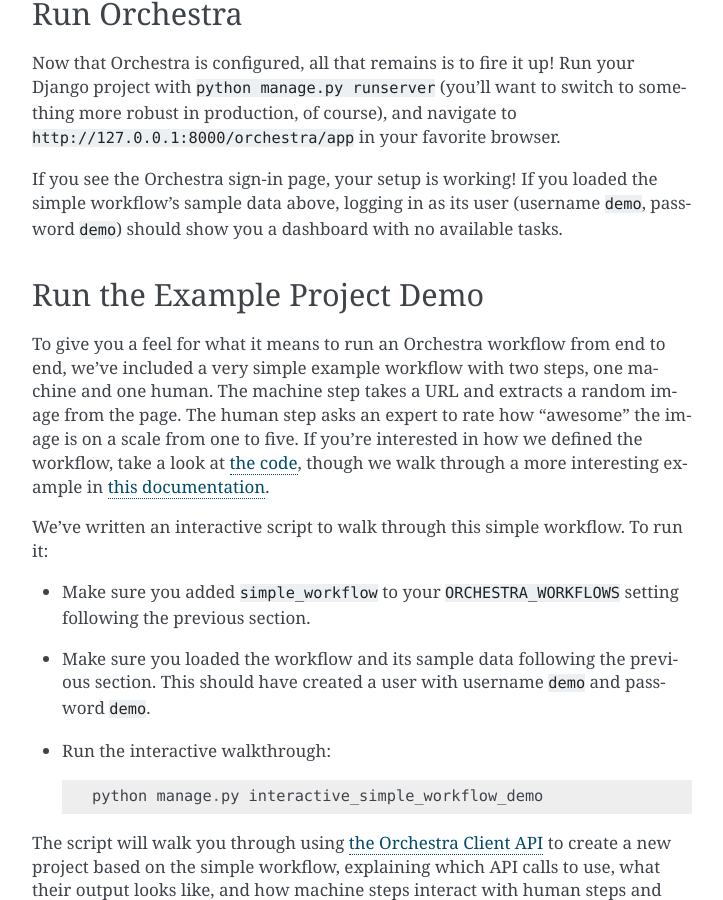
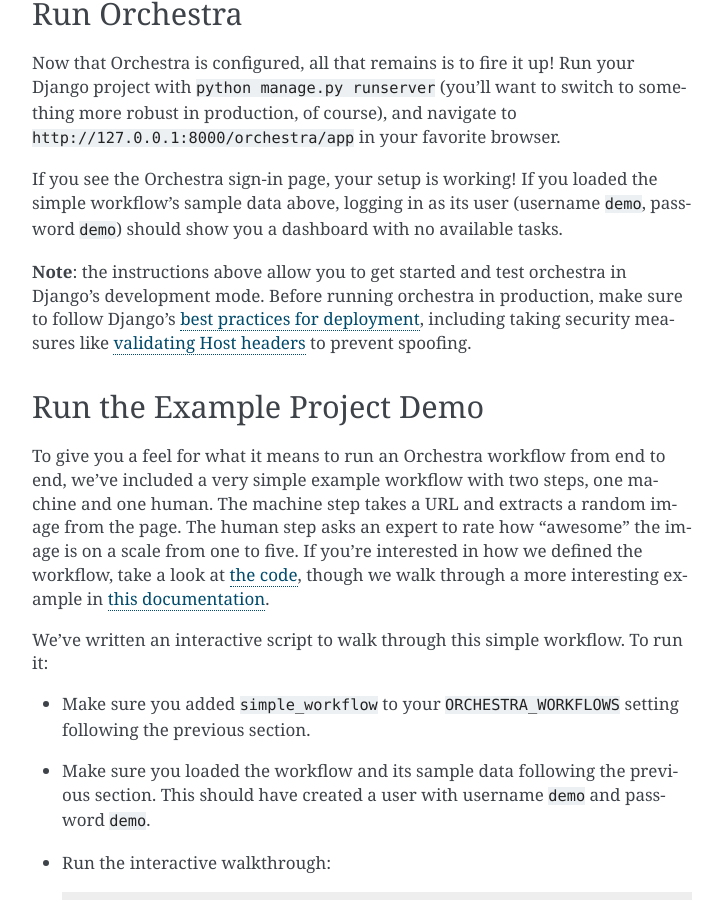
Before and after one commit to b12io/orchestra, a Sphinx documentation site: the page built from docs/source/getting_started.rst, in a window 1280 px wide and 900 px high, scrolled down 3684 px. Shown: the whole window, without its empty margins (388-1111 px from the left). Built offline with Sphinx 7.4.7, drawn with Linux system fonts in a browser that asks for light colours.

Commit message:
Include deployment best practices for Django (#870)
* Include deployment best practices for Django

Added note about deployment best practices for Django.

* Pin setuptools to requirements to fix build.

```diff
--- a/docs/source/getting_started.rst
+++ b/docs/source/getting_started.rst
@@ -195,6 +195,8 @@
 simple workflow's sample data above, logging in as its user (username ``demo``,
 password ``demo``) should show you a dashboard with no available tasks.
 
+**Note**: the instructions above allow you to get started and test orchestra in Django's development mode. Before running orchestra in production, make sure to follow Django's `best practices for deployment <https://docs.djangoproject.com/en/5.2/howto/deployment/checklist/>`_, including taking security measures like `validating Host headers <https://docs.djangoproject.com/en/5.2/topics/security/#host-header-validation>`_ to prevent spoofing.
+
 .. _demo-section:
 
 ****************************
--- a/requirements.txt
+++ b/requirements.txt
@@ -1,3 +1,4 @@
+setuptools==81.0.0
 Django==5.2.7
 babel==2.16.0
 jsonfield==3.1.0
```
